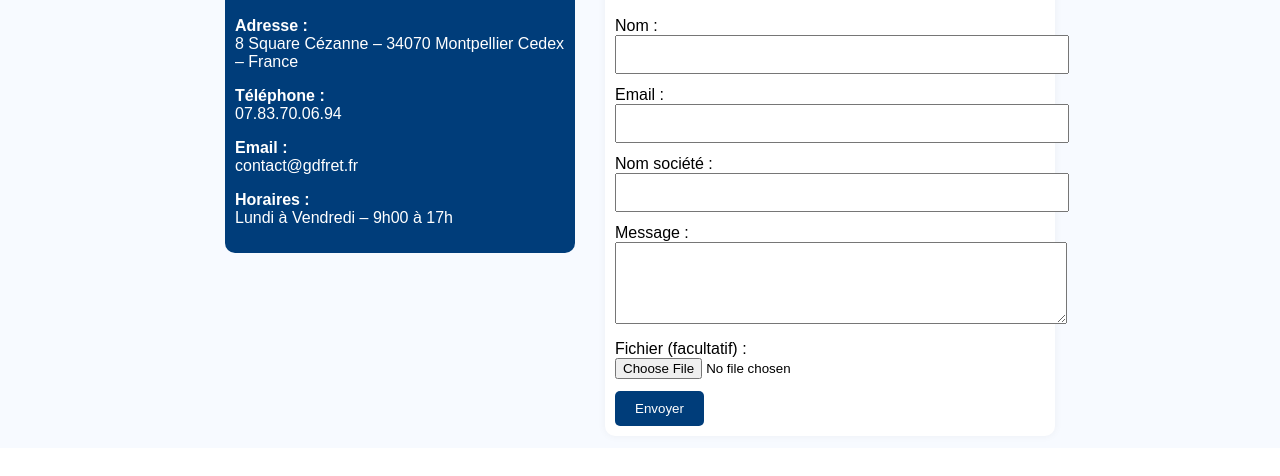
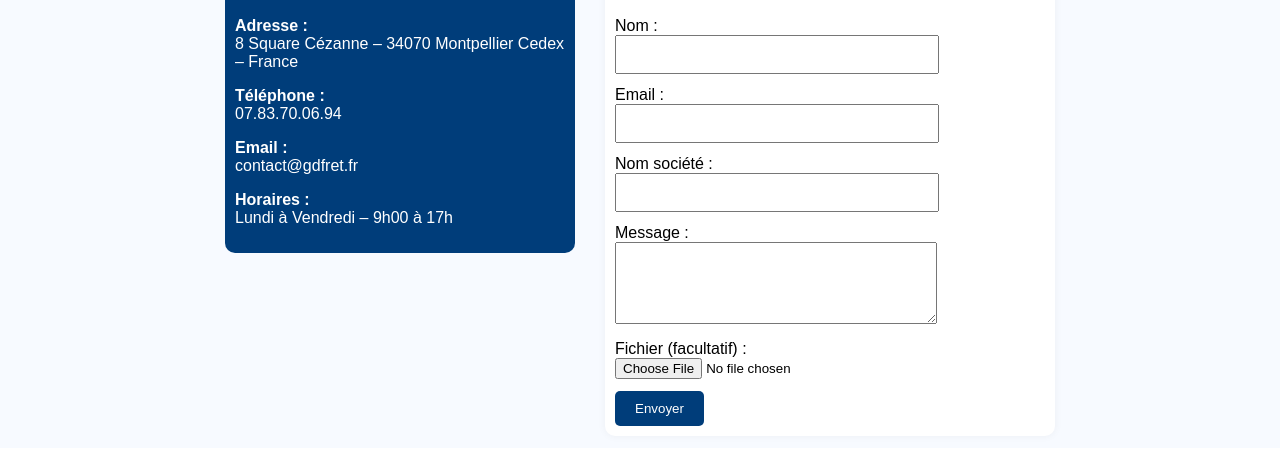
Before and after one commit to dionysos347/site-gdfret, a plain HTML site: page contact.html in a window 1280 px wide. Shown: the part 312-788 px from the top of the page. Drawn offline with Linux system fonts and the light colour scheme.

Commit message:
Update contact.html

```diff
--- a/contact.html
+++ b/contact.html
@@ -33,13 +33,13 @@
 <form action="https://formsubmit.co/contact@gdfret.fr" enctype="multipart/form-data" method="POST" style="background: white; padding: 10px; border-radius: 10px; box-shadow: 0 0 8px rgba(0,0,0,0.05);">
 <h2 style="color:#003D7A;">✉️ Contactez-nous</h2>
 <label>Nom :</label><br/>
-<input name="nom" style="width:100%; padding:10px; margin-bottom:12px;" type="text"/><br/>
+<input name="nom" style="width:300px; padding:10px; margin-bottom:12px;" type="text"/><br/>
 <label>Email :</label><br/>
-<input name="email" style="width:100%; padding:10px; margin-bottom:12px;" type="email"/><br/>
+<input name="email" style="width:300px; padding:10px; margin-bottom:12px;" type="email"/><br/>
 <label>Nom société :</label><br/>
-<input name="societe" style="width:100%; padding:10px; margin-bottom:12px;" type="text"/><br/>
+<input name="societe" style="width:300px; padding:10px; margin-bottom:12px;" type="text"/><br/>
 <label>Message :</label><br/>
-<textarea name="message" rows="4" style="width:100%; padding:10px; margin-bottom:12px;"></textarea><br/>
+<textarea name="message" rows="4" style="width:300px; padding:10px; margin-bottom:12px;"></textarea><br/>
 <label>Fichier (facultatif) :</label><br/>
 <input name="fichier" style="margin-bottom:12px;" type="file"/><br/>
 <button style="background-color:#003D7A; color:white; border:none; padding:10px 20px; border-radius:5px; cursor:pointer;" type="submit">Envoyer</button>
```
